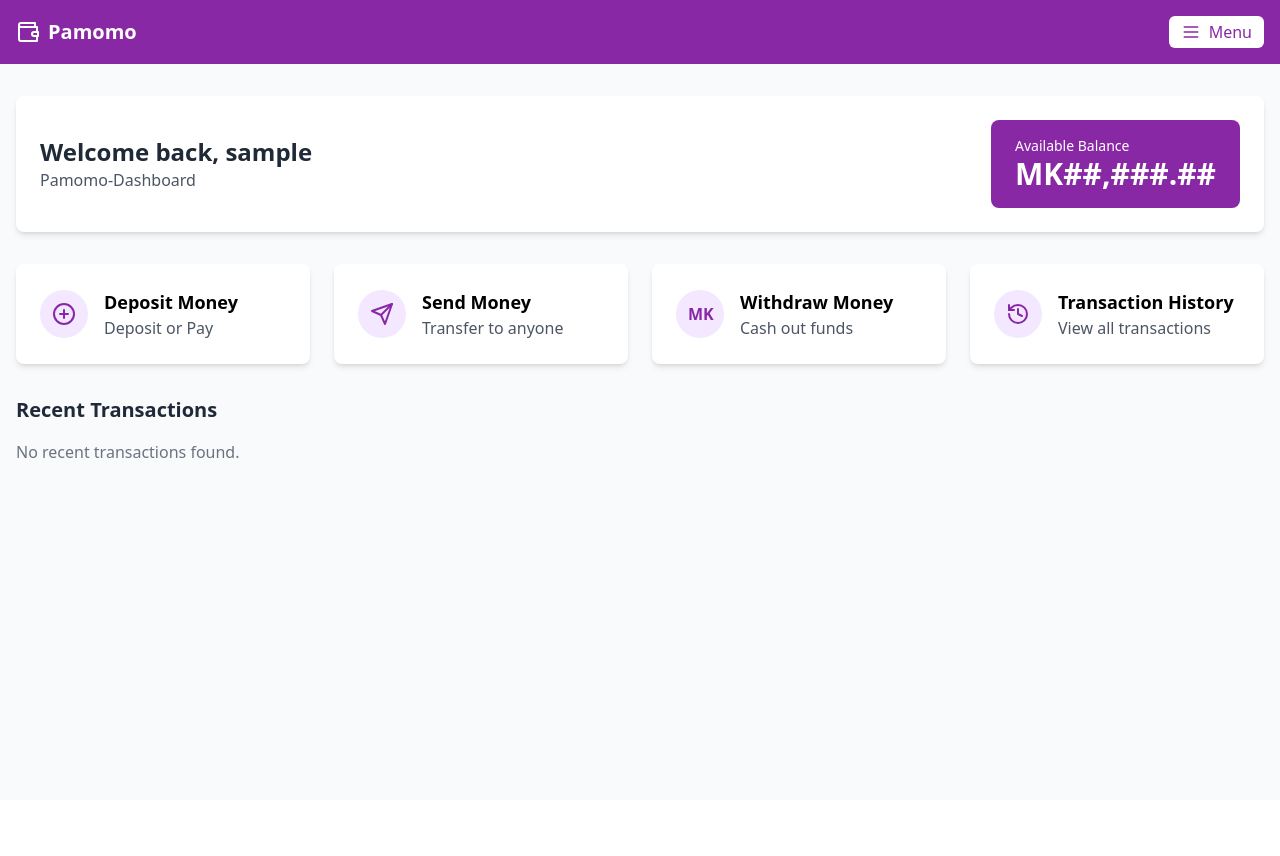
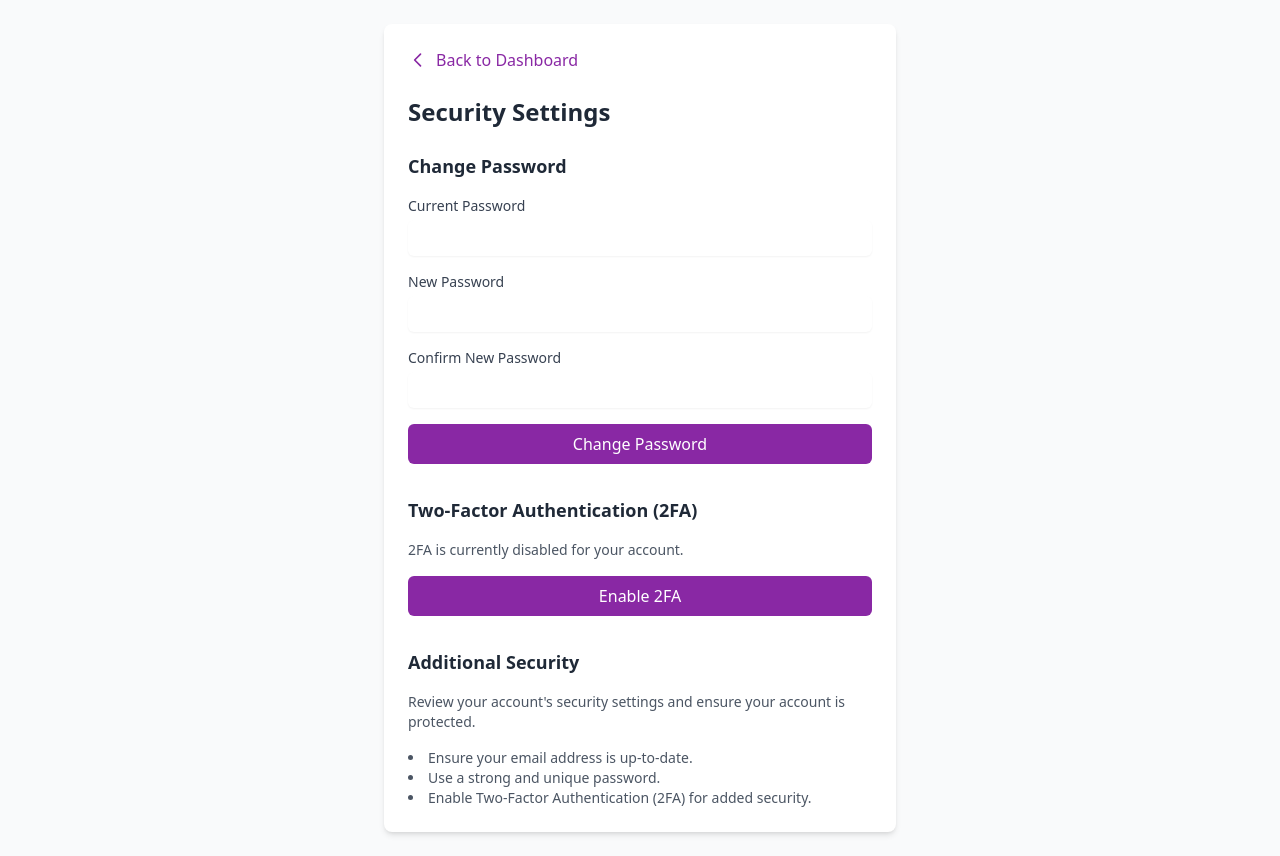
Before and after one commit to bsc-com-ne-12-20/pamomo-wallet, a React (Vite) app: page /security in a window 1280 px wide. Before the commit this address led to /dashboard. Before the commit the page ends 800 px from the top, so only its background shows below. Built offline with nearby package versions, Linux system fonts and the light colour scheme; sample sign-in values are in the browser's storage.

Commit message:
registration loader and pop up

```diff
--- a/src/App.tsx
+++ b/src/App.tsx
@@ -13,6 +13,7 @@ import VerifyTransaction from './pages/VerifyTransaction';
 import ForgotPassword from './pages/ForgotPassword';
 import ResetPassword from './pages/ResetPassword';
 import ProfilePage from './pages/Profilepage';
+import Security from './pages/Security'; // Import Security page
 
 const App = () => {
   const [isAuthenticated, setIsAuthenticated] = useState<boolean>(!!localStorage.getItem('authToken'));
@@ -100,7 +101,6 @@ const App = () => {
       }, 20 * 60 * 1000); // 20 minutes
     };
 
-
     const handleLogout = () => {
       setIsAuthenticated(false);
       setUsername('');
@@ -154,30 +154,36 @@ const App = () => {
   const handleSendMoney = (receiver: string, amount: number) => {
     if (!isVerified || amount > balance) return false;
     setBalance(prev => prev - amount);
-    setTransactions(prev => [...prev, {
+    setTransactions(prev => [
+      ...prev,
+      {
         id: Date.now(),
         type: 'debit',
         amount,
         date: new Date().toLocaleDateString(),
-      description: `Sent to ${receiver}`
-    }]);
+        description: `Sent to ${receiver}`,
+      },
+    ]);
     return true;
   };
 
   const handleWithdraw = (amount: number, code: string) => {
     if (!isVerified || amount > balance || code !== '1234') return false;
     setBalance(prev => prev - amount);
-    setTransactions(prev => [...prev, {
+    setTransactions(prev => [
+      ...prev,
+      {
         id: Date.now(),
         type: 'debit',
         amount,
         date: new Date().toLocaleDateString(),
-      description: 'Withdrawal'
-    }]);
+        description: 'Withdrawal',
+      },
+    ]);
     return true;
   };
 
-  const handleRegister = (username, email, phone, password) => {
+  const handleRegister = (username: string, email: string, phone: string, password: string) => {
     localStorage.setItem('username', username);
     localStorage.setItem('email', email);
     return true; // Modify as needed
@@ -186,84 +192,101 @@ const App = () => {
   return (
     <div className="min-h-screen bg-white">
       <Routes>
-        <Route path="/login" element={
-          isAuthenticated ?
-          <Navigate to="/dashboard" /> :
-          <Login onLogin={handleLogin} />
-        } />
+        <Route
+          path="/login"
+          element={isAuthenticated ? <Navigate to="/dashboard" /> : <Login onLogin={handleLogin} />}
+        />
 
         <Route path="/register" element={<Register onRegister={handleRegister} />} />
 
-        <Route path="/verify"
-            element={<VerifyIdentity
-            username={username}
-             onLogout={handleLogout}
-             onVerify={handleVerify} />} />
+        <Route
+          path="/verify"
+          element={<VerifyIdentity username={username} onLogout={handleLogout} onVerify={handleVerify} />}
+        />
 
-        <Route path="/dashboard" element={
+        <Route
+          path="/dashboard"
+          element={
             <ProtectedRoute isAuthenticated={isAuthenticated}>
-            <Dashboard
-            username={username}
-            balance={balance}
-            onLogout={handleLogout} />
+              <Dashboard username={username} balance={balance} onLogout={handleLogout} />
             </ProtectedRoute>
-         } />
+          }
+        />
 
-        <Route path="/send" element={
+        <Route
+          path="/send"
+          element={
             <ProtectedRoute isAuthenticated={isAuthenticated}>
               <SendMoney
                 username={username}
                 balance={balance}
                 isVerified={isVerified} // Pass isVerified
                 onSend={handleSendMoney}
-              onLogout={handleLogout} />
+                onLogout={handleLogout}
+              />
             </ProtectedRoute>
-        } />
+          }
+        />
 
-        <Route path="/withdraw" element={
+        <Route
+          path="/withdraw"
+          element={
             <ProtectedRoute isAuthenticated={isAuthenticated}>
               <WithdrawMoney
                 username={username}
                 balance={balance}
                 isVerified={isVerified} // Pass isVerified
                 onWithdraw={handleWithdraw}
-              onLogout={handleLogout} />
+                onLogout={handleLogout}
+              />
             </ProtectedRoute>
-        } />
+          }
+        />
 
-        <Route path="/deposit" element={
+        <Route
+          path="/deposit"
+          element={
             <ProtectedRoute isAuthenticated={isAuthenticated}>
-            <DepositMoney
-            username={username}
-            onLogout={handleLogout} />
+              <DepositMoney username={username} onLogout={handleLogout} />
             </ProtectedRoute>
-         } />
+          }
+        />
 
-        <Route path="/verifytrans" element={
+        <Route
+          path="/verifytrans"
+          element={
             <ProtectedRoute isAuthenticated={isAuthenticated}>
-            <VerifyTransaction
-              username={username}
-              onLogout={handleLogout} />
+              <VerifyTransaction username={username} onLogout={handleLogout} />
             </ProtectedRoute>
-        } />
+          }
+        />
 
-        <Route path="/history" element={
+        <Route
+          path="/history"
+          element={
             <ProtectedRoute isAuthenticated={isAuthenticated}>
-            <TransactionHistory
-             username={username}
-              transactions={transactions}
-              onLogout={handleLogout} />
+              <TransactionHistory username={username} transactions={transactions} onLogout={handleLogout} />
             </ProtectedRoute>
-        } />
+          }
+        />
 
-        <Route path="/profile" element={
+        <Route
+          path="/profile"
+          element={
             <ProtectedRoute isAuthenticated={isAuthenticated}>
-            <ProfilePage
-             username={username}
-              transactions={transactions}
-              onLogout={handleLogout} />
+              <ProfilePage username={username} transactions={transactions} onLogout={handleLogout} />
             </ProtectedRoute>
-        } />
+          }
+        />
+
+        <Route
+          path="/security"
+          element={
+            <ProtectedRoute isAuthenticated={isAuthenticated}>
+              <Security />
+            </ProtectedRoute>
+          }
+        />
 
         <Route path="*" element={<Navigate to="/login" />} />
         <Route path="/forgot-password" element={<ForgotPassword />} />
--- a/src/pages/Register.tsx
+++ b/src/pages/Register.tsx
@@ -2,6 +2,7 @@ import React, { useState } from 'react';
 import { Link, useNavigate } from 'react-router-dom';
 import { Hexagon, User, Lock, Mail, Phone } from 'lucide-react';
 import axios from 'axios';
+import Loader from '../components/loader'; // Import the loader component
 
 interface RegisterProps {
   onRegister: (username: string, email: string, phone: string, password: string) => boolean;
@@ -14,31 +15,39 @@ const Register: React.FC<RegisterProps> = ({ onRegister }) => {
   const [password, setPassword] = useState('');
   const [confirmPassword, setConfirmPassword] = useState('');
   const [error, setError] = useState('');
+  const [loading, setLoading] = useState(false); // Loader state
+  const [showPopup, setShowPopup] = useState(false); // Popup state
+  const [popupMessage, setPopupMessage] = useState(''); // Popup message
   const navigate = useNavigate();
 
   const handleSubmit = async (e: React.FormEvent) => {
     e.preventDefault();
     setError('');
+    setLoading(true); // Show loader
 
     if (!username || !email || !phone || !password || !confirmPassword) {
       setError('Please fill in all fields');
+      setLoading(false); // Hide loader
       return;
     }
 
     const emailRegex = /^[^\s@]+@[^\s@]+\.[^\s@]+$/;
     if (!emailRegex.test(email)) {
       setError('Please enter a valid email address');
+      setLoading(false); // Hide loader
       return;
     }
 
     const phoneRegex = /^\+?[\d\s-]{10,}$/;
     if (!phoneRegex.test(phone)) {
       setError('Please enter a valid phone number');
+      setLoading(false); // Hide loader
       return;
     }
 
     if (password !== confirmPassword) {
       setError('Passwords do not match');
+      setLoading(false); // Hide loader
       return;
     }
 
@@ -47,23 +56,31 @@ const Register: React.FC<RegisterProps> = ({ onRegister }) => {
         username,
         email,
         password1: password,
-        password2: confirmPassword
+        password2: confirmPassword,
       });
 
       if (response.data.key) {
+        setPopupMessage('Registration successful! You can now log in.');
+        setShowPopup(true); // Show success popup
+        setTimeout(() => {
           localStorage.setItem('authToken', response.data.key);
           localStorage.setItem('username', username);
           localStorage.setItem('email', email);
           onRegister(username, email, phone, password); // Call onRegister function
           navigate('/login'); // Redirect to login
+        }, 3000); // Wait for 3 seconds before navigating
       }
     } catch (err: any) {
       if (err.response?.data) {
         const errors = Object.values(err.response.data).flat();
-        setError(errors.join(' '));
+        setPopupMessage(errors.join(' ')); // Show error in popup
+        setShowPopup(true);
       } else {
-        setError('Registration failed. Please try again.');
+        setPopupMessage('Registration failed. Please try again.');
+        setShowPopup(true);
       }
+    } finally {
+      setTimeout(() => setLoading(false), 3000); // Hide loader after 3 seconds
     }
   };
 
@@ -82,6 +99,11 @@ const Register: React.FC<RegisterProps> = ({ onRegister }) => {
           </p>
         </div>
 
+        {loading ? (
+          <div className="flex justify-center items-center">
+            <Loader /> {/* Display the loader */}
+          </div>
+        ) : (
           <form className="mt-8 space-y-6" onSubmit={handleSubmit}>
             <div className="rounded-md shadow-sm space-y-4">
               <div className="relative">
@@ -185,6 +207,29 @@ const Register: React.FC<RegisterProps> = ({ onRegister }) => {
               </Link>
             </div>
           </form>
+        )}
+
+        {/* Popup Modal */}
+        {showPopup && (
+          <div className="fixed inset-0 flex items-center justify-center bg-black bg-opacity-50 z-50">
+            <div className="bg-white rounded-lg shadow-lg p-6 max-w-sm w-full">
+              <p className="text-gray-800 text-center mb-4">{popupMessage}</p>
+              <button
+                onClick={() => {
+                  setShowPopup(false);
+                  if (popupMessage === 'Registration successful! You can now log in.') {
+                    navigate('/login');
+                  }
+                }}
+                className="w-full bg-[#8928A4] text-white py-2 px-4 rounded-md hover:bg-[#7a2391] focus:outline-none focus:ring-2 focus:ring-offset-2 focus:ring-[#8928A4]"
+              >
+                {popupMessage === 'Registration successful! You can now log in.'
+                  ? 'Continue to Login'
+                  : 'Close'}
+              </button>
+            </div>
+          </div>
+        )}
       </div>
     </div>
   );
--- a/src/pages/Security.tsx
+++ b/src/pages/Security.tsx
@@ -1,4 +1,5 @@
 import React, { useState } from 'react';
+import { useNavigate } from 'react-router-dom';
 
 const Security: React.FC = () => {
   const [currentPassword, setCurrentPassword] = useState('');
@@ -7,6 +8,7 @@ const Security: React.FC = () => {
   const [is2FAEnabled, setIs2FAEnabled] = useState(false);
   const [error, setError] = useState('');
   const [success, setSuccess] = useState('');
+  const navigate = useNavigate();
 
   const handleChangePassword = (e: React.FormEvent) => {
     e.preventDefault();
@@ -40,6 +42,28 @@ const Security: React.FC = () => {
   return (
     <div className="min-h-screen bg-gray-50 p-6">
       <div className="container mx-auto max-w-lg bg-white rounded-lg shadow-md p-6">
+        {/* Back to Dashboard Button */}
+        <button
+          onClick={() => navigate('/dashboard')}
+          className="mb-6 text-[#8928A4] hover:underline flex items-center"
+        >
+          <svg
+            xmlns="http://www.w3.org/2000/svg"
+            className="h-5 w-5 mr-2"
+            fill="none"
+            viewBox="0 0 24 24"
+            stroke="currentColor"
+          >
+            <path
+              strokeLinecap="round"
+              strokeLinejoin="round"
+              strokeWidth={2}
+              d="M15 19l-7-7 7-7"
+            />
+          </svg>
+          Back to Dashboard
+        </button>
+
         <h2 className="text-2xl font-bold text-gray-800 mb-6">Security Settings</h2>
 
         {/* Change Password Section */}
```
Lines whose indentation alone changed are shown as unchanged.
